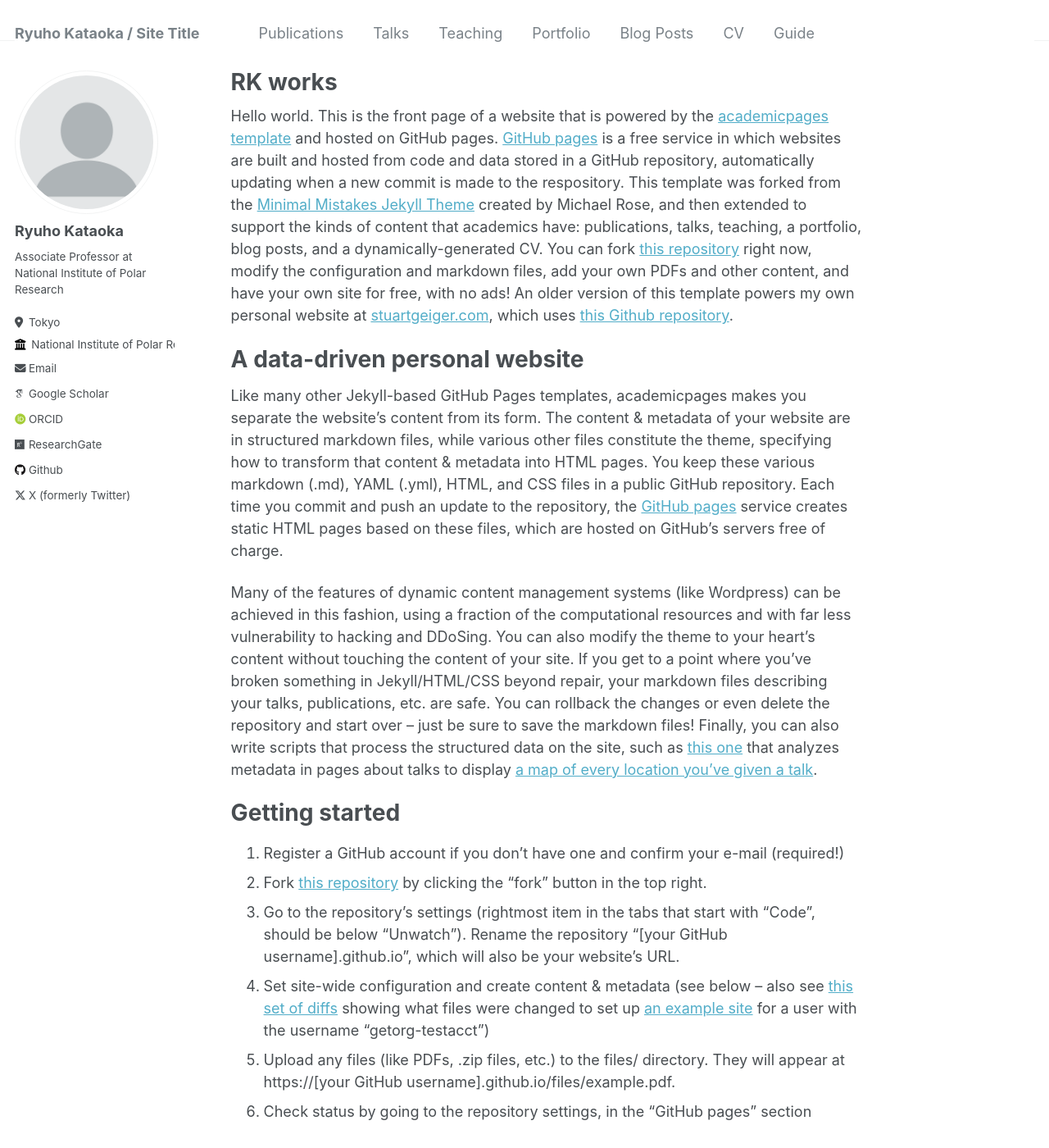
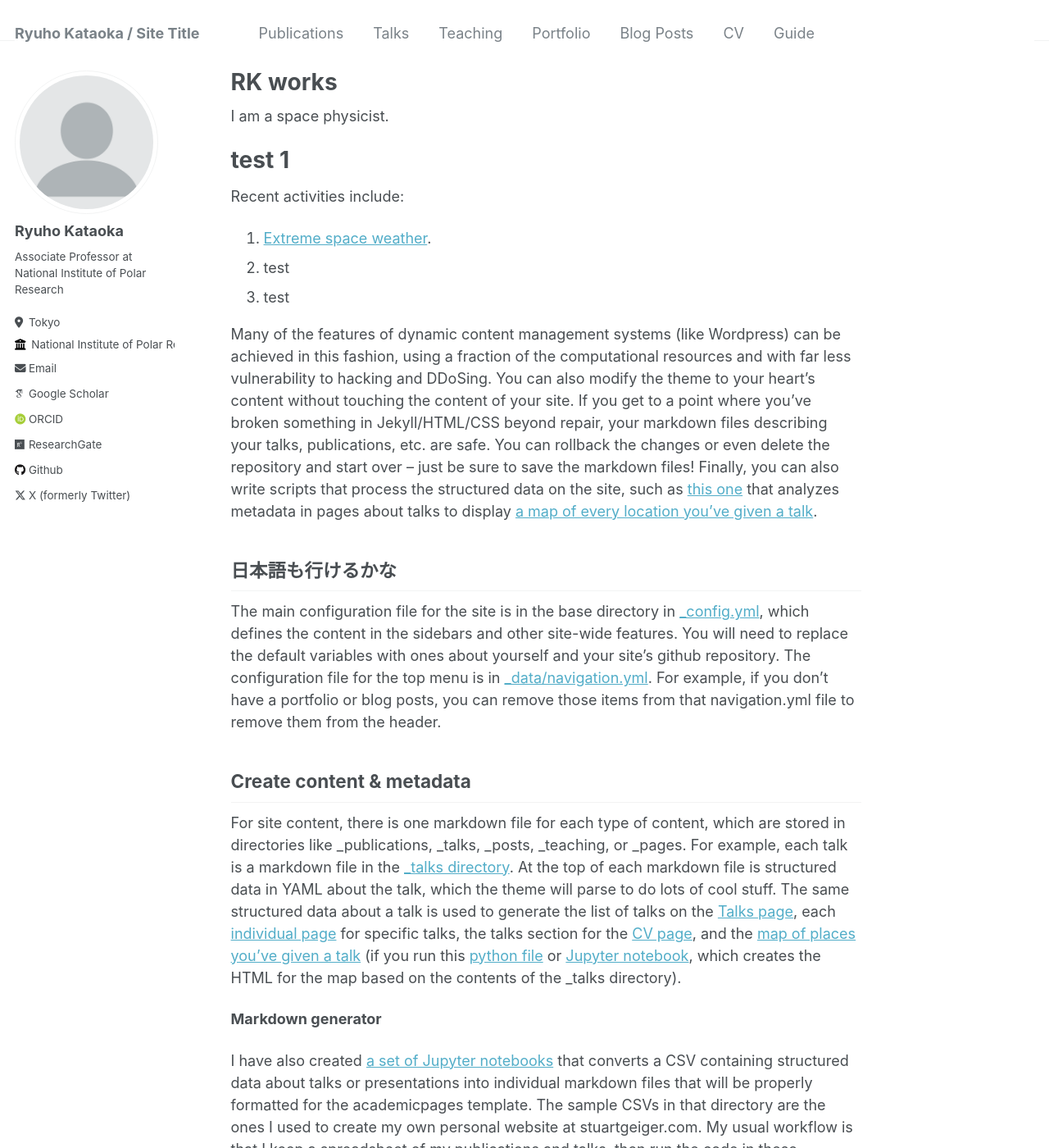
Before and after one commit to ryuhokataoka/ryuhokataoka.github.io, a Jekyll site: the page built from _pages/about.md, in a window 1280 px wide and 1400 px high. Shown: the whole window at 82% size. Built offline with Jekyll 4.4.1, drawn with Linux system fonts in a browser that asks for light colours; some web fonts are replaced; some of the changed text lies outside the part shown.

Commit message:
Update about.md

```diff
--- a/_pages/about.md
+++ b/_pages/about.md
@@ -7,24 +7,18 @@
   - /about.html
 ---
 
-Hello world. This is the front page of a website that is powered by the [academicpages template](https://github.com/academicpages/academicpages.github.io) and hosted on GitHub pages. [GitHub pages](https://pages.github.com) is a free service in which websites are built and hosted from code and data stored in a GitHub repository, automatically updating when a new commit is made to the respository. This template was forked from the [Minimal Mistakes Jekyll Theme](https://mmistakes.github.io/minimal-mistakes/) created by Michael Rose, and then extended to support the kinds of content that academics have: publications, talks, teaching, a portfolio, blog posts, and a dynamically-generated CV. You can fork [this repository](https://github.com/academicpages/academicpages.github.io) right now, modify the configuration and markdown files, add your own PDFs and other content, and have your own site for free, with no ads! An older version of this template powers my own personal website at [stuartgeiger.com](http://stuartgeiger.com), which uses [this Github repository](https://github.com/staeiou/staeiou.github.io).
+I am a space physicist.
 
-A data-driven personal website
+test 1
 ======
-Like many other Jekyll-based GitHub Pages templates, academicpages makes you separate the website's content from its form. The content & metadata of your website are in structured markdown files, while various other files constitute the theme, specifying how to transform that content & metadata into HTML pages. You keep these various markdown (.md), YAML (.yml), HTML, and CSS files in a public GitHub repository. Each time you commit and push an update to the repository, the [GitHub pages](https://pages.github.com/) service creates static HTML pages based on these files, which are hosted on GitHub's servers free of charge.
+Recent activities include:
+1. [Extreme space weather](https://www.sciencedirect.com/book/9780128225370/extreme-space-weather).
+2. test
+3. test
 
 Many of the features of dynamic content management systems (like Wordpress) can be achieved in this fashion, using a fraction of the computational resources and with far less vulnerability to hacking and DDoSing. You can also modify the theme to your heart's content without touching the content of your site. If you get to a point where you've broken something in Jekyll/HTML/CSS beyond repair, your markdown files describing your talks, publications, etc. are safe. You can rollback the changes or even delete the repository and start over -- just be sure to save the markdown files! Finally, you can also write scripts that process the structured data on the site, such as [this one](https://github.com/academicpages/academicpages.github.io/blob/master/talkmap.ipynb) that analyzes metadata in pages about talks to display [a map of every location you've given a talk](https://academicpages.github.io/talkmap.html).
 
-Getting started
-======
-1. Register a GitHub account if you don't have one and confirm your e-mail (required!)
-1. Fork [this repository](https://github.com/academicpages/academicpages.github.io) by clicking the "fork" button in the top right.
-1. Go to the repository's settings (rightmost item in the tabs that start with "Code", should be below "Unwatch"). Rename the repository "[your GitHub username].github.io", which will also be your website's URL.
-1. Set site-wide configuration and create content & metadata (see below -- also see [this set of diffs](http://archive.is/3TPas) showing what files were changed to set up [an example site](https://getorg-testacct.github.io) for a user with the username "getorg-testacct")
-1. Upload any files (like PDFs, .zip files, etc.) to the files/ directory. They will appear at https://[your GitHub username].github.io/files/example.pdf.
-1. Check status by going to the repository settings, in the "GitHub pages" section
-
-Site-wide configuration
+日本語も行けるかな
 ------
 The main configuration file for the site is in the base directory in [_config.yml](https://github.com/academicpages/academicpages.github.io/blob/master/_config.yml), which defines the content in the sidebars and other site-wide features. You will need to replace the default variables with ones about yourself and your site's github repository. The configuration file for the top menu is in [_data/navigation.yml](https://github.com/academicpages/academicpages.github.io/blob/master/_data/navigation.yml). For example, if you don't have a portfolio or blog posts, you can remove those items from that navigation.yml file to remove them from the header.
 
```
